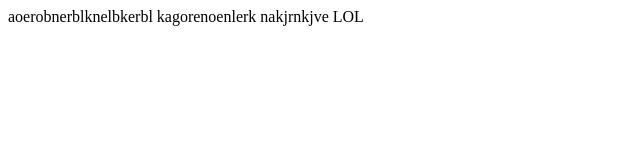
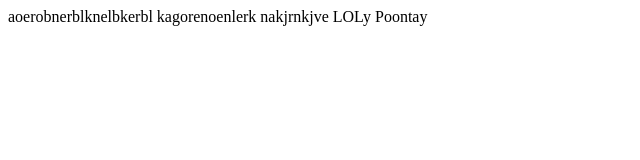
Before and after one commit to Kevbyte/Bambam, a plain HTML site: page Index.html in a window 1280 px wide. Shown: the full height of the page, 0-640 px from the left. Drawn offline with Linux system fonts and the light colour scheme.

Commit message:
Added Poontay

```diff
--- a/Index.html
+++ b/Index.html
@@ -2,4 +2,5 @@
 aoerobnerblknelbkerbl
 kagorenoenlerk
 nakjrnkjve
-LOL
+LOLy
+Poontay
```
